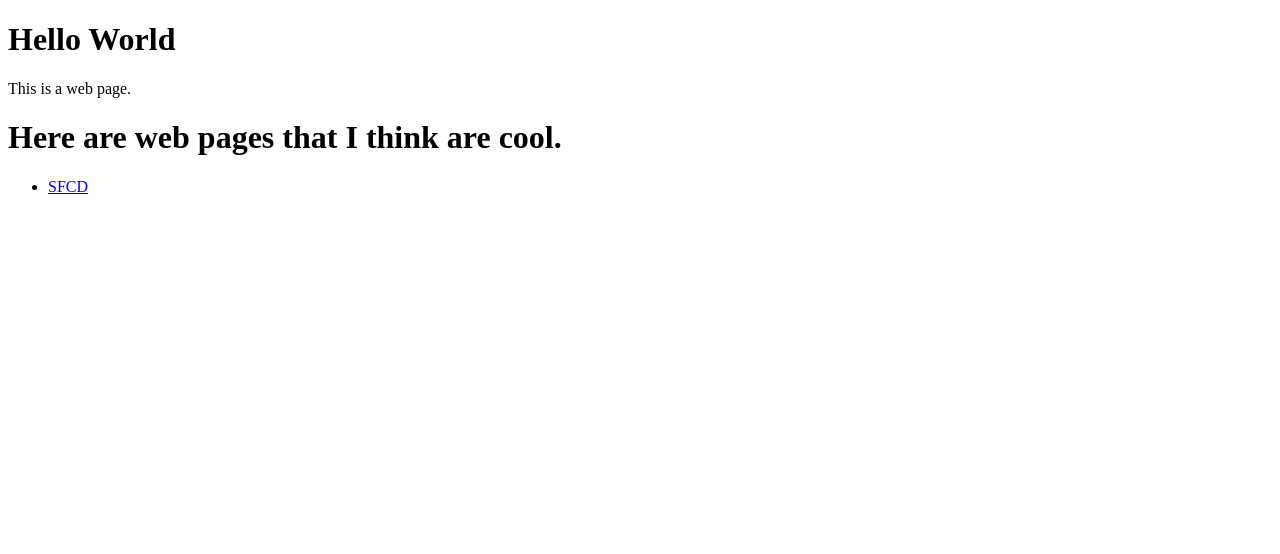
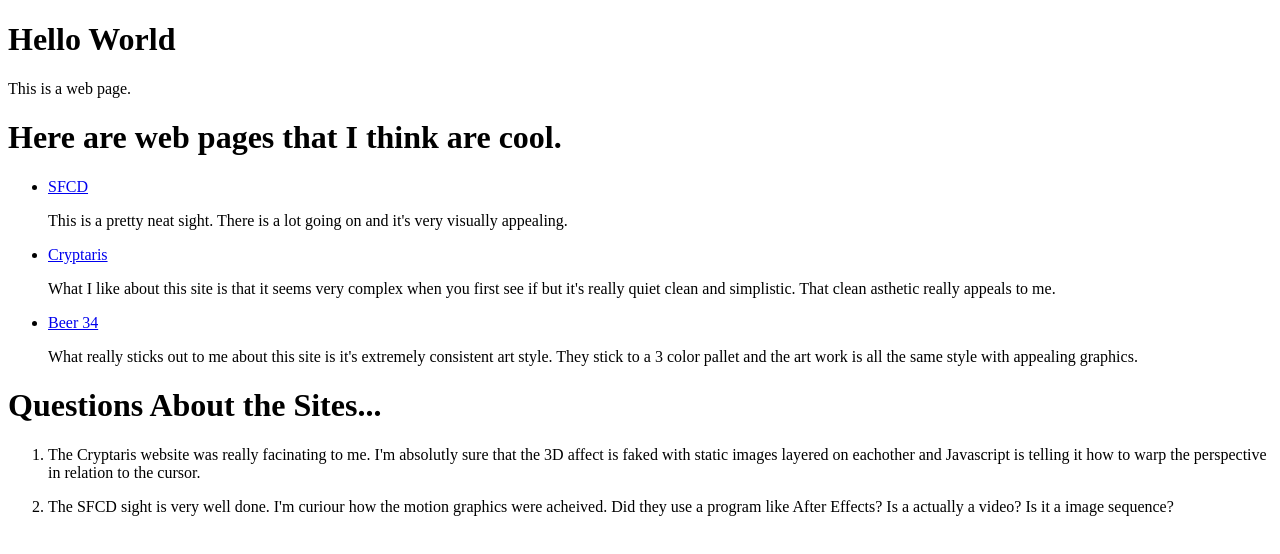
Before and after one commit to thorburng/thorburng.github.io, a plain HTML site: page index.html in a window 1280 px wide. Drawn offline with Linux system fonts and the light colour scheme.

Commit message:
Turn 1-7 Update Assignment part 1 and 2
Updated

```diff
--- a/index.html
+++ b/index.html
@@ -10,7 +10,20 @@
         <h1>Here are web pages that I think are cool.</h1>
         <ul>
             <li><a href="http://sfcd.com/">SFCD</a></li>
+                <p>This is a pretty neat sight. There is a lot going on and it's very visually appealing.</p>
+            <li><a href="http://www.cryptarismission.com/">Cryptaris</a></li>
+                <p>What I like about this site is that it seems very complex when you first see if but it's really quiet clean and simplistic. That clean asthetic really appeals to me.</p>
+            <li><a href="http://34.ge/en">Beer 34</a></li>
+                <p>What really sticks out to me about this site is it's extremely consistent art style. They stick to a 3 color pallet and the art work is all the same style with appealing graphics.</p>
+
 
         </ul>
+        <h1>Questions About the Sites...</h1>
+        <ol>
+            <li><p>The Cryptaris website was really facinating to me. I'm absolutly sure that the 3D affect is faked with static images layered on eachother and Javascript is telling it how to warp the perspective in relation to the cursor.</p></li>
+            <li><p>The SFCD sight is very well done. I'm curiour how the motion graphics were acheived. Did they use a program like After Effects? Is a actually a video? Is it a image sequence?</p></li>
+
+
+        </ol>
     </body>
 </html>
```
